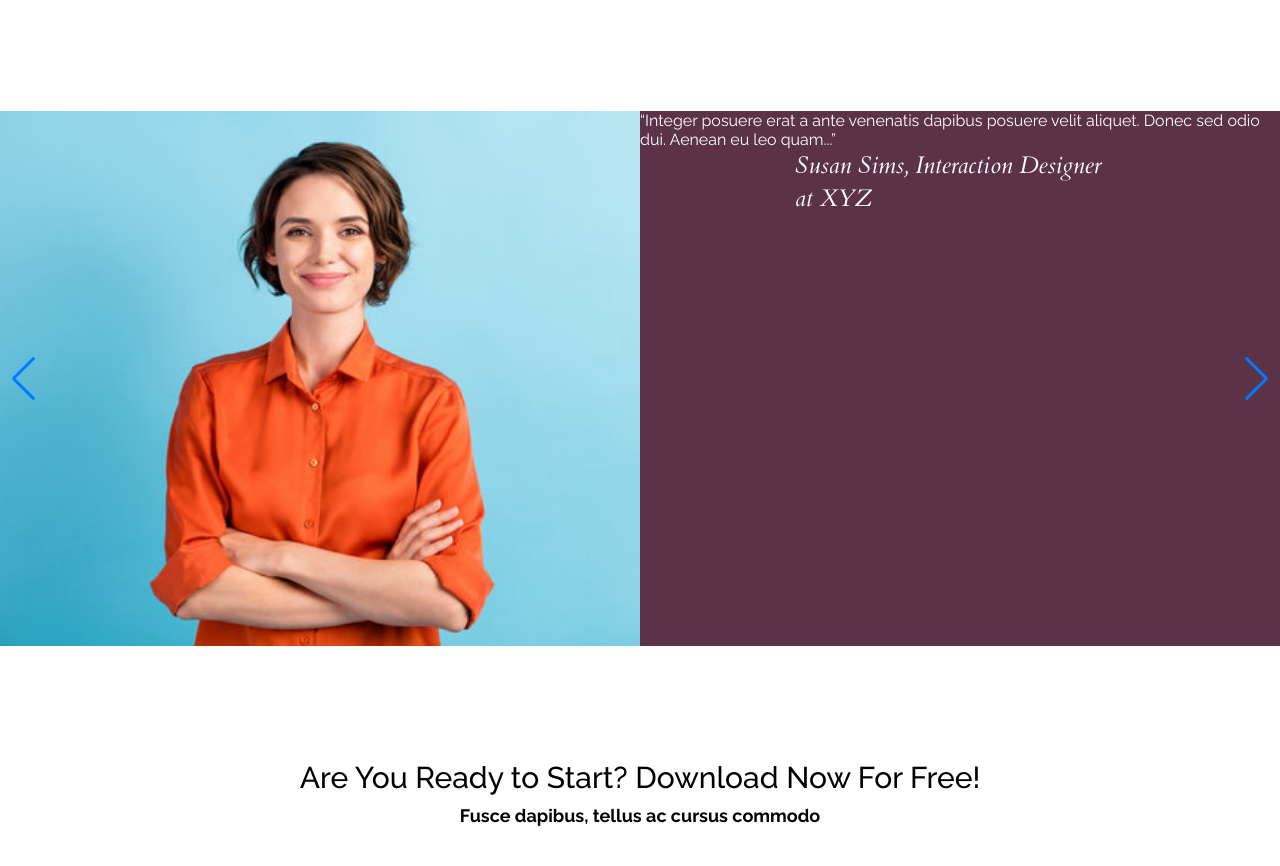
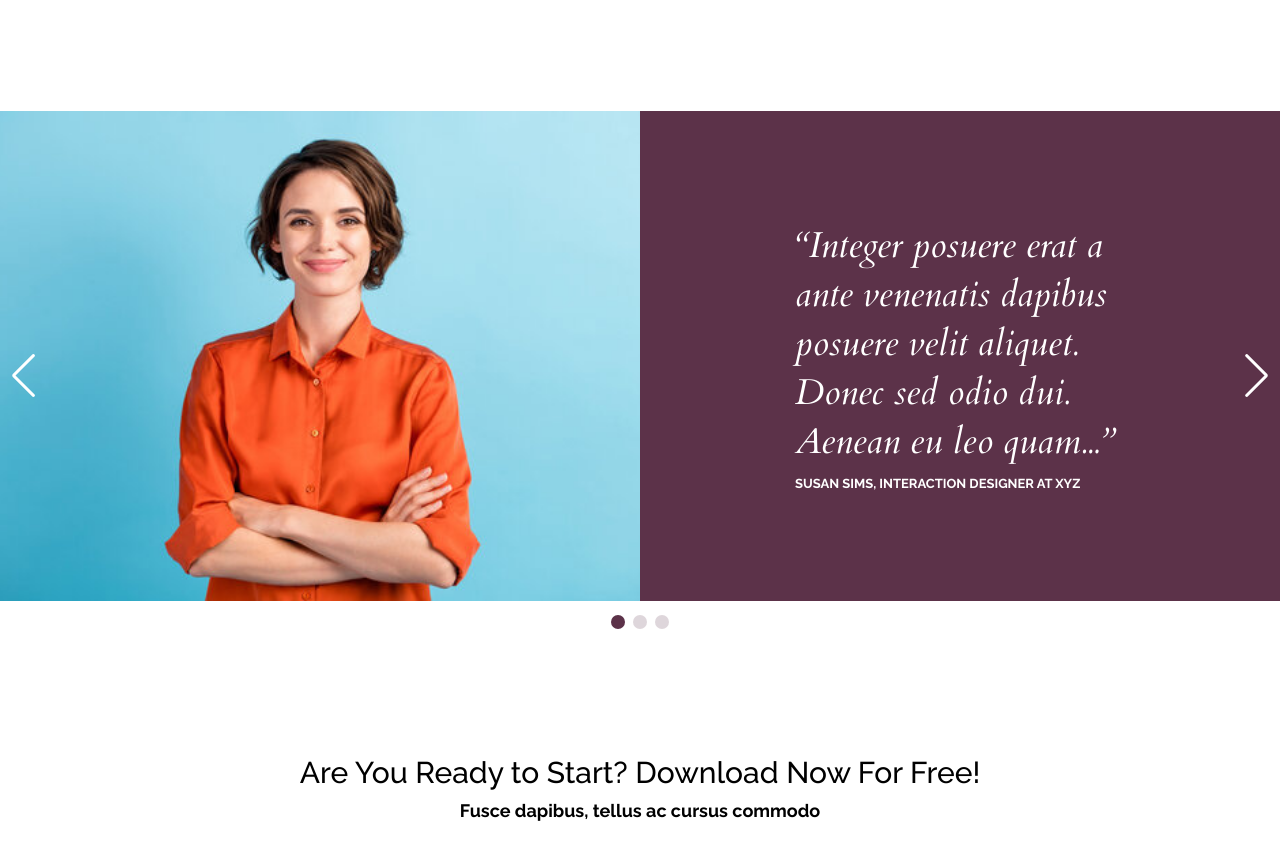
Before and after one commit to feoNikpl/ActiveBox, a website built with Parcel: page src/index.html in a window 1280 px wide. Shown: the part 1545-2411 px from the top of the page. Built offline with nearby package versions, Linux system fonts and the light colour scheme.

Commit message:
fixed testimonials

```diff
--- a/src/index.html
+++ b/src/index.html
@@ -220,12 +220,12 @@
                         </div>
                         <div class="testimonials__text">
                           <div class="testimonials__text-container">
-                            <span class="testimonials__text-descr">
+                            <div class="testimonials__text-descr">
                               “Integer posuere erat a ante venenatis dapibus posuere velit aliquet. Donec sed odio dui. Aenean eu leo quam...”
-                            </span>
-                            <span class="testimonials__text-title">
+                            </div>
+                            <div class="testimonials__text-title">
                               Susan Sims, Interaction Designer at XYZ
-                            </span>
+                            </div>
                           </div>
                         </div>
                     </div>
@@ -237,12 +237,12 @@
                         </div>
                         <div class="testimonials__text">
                           <div class="testimonials__text-container">
-                            <span class="testimonials__text-descr">
+                            <div class="testimonials__text-descr">
                               “Integer posuere erat a ante venenatis dapibus posuere velit aliquet. Donec sed odio dui. Aenean eu leo quam...”
-                            </span>
-                            <span class="testimonials__text-title">
+                            </div>
+                            <div class="testimonials__text-title">
                               Susan Sims, Interaction Designer at XYZ
-                            </span>
+                            </div>
                           </div>
                         </div>
                     </div>
@@ -254,12 +254,12 @@
                         </div>
                         <div class="testimonials__text">
                           <div class="testimonials__text-container">
-                            <span class="testimonials__text-descr">
+                            <div class="testimonials__text-descr">
                               “Integer posuere erat a ante venenatis dapibus posuere velit aliquet. Donec sed odio dui. Aenean eu leo quam...”
-                            </span>
-                            <span class="testimonials__text-title">
+                            </div>
+                            <div class="testimonials__text-title">
                               Susan Sims, Interaction Designer at XYZ
-                            </span>
+                            </div>
                           </div>
                         </div>
                     </div>
@@ -270,7 +270,7 @@
             <div class="swiper-button-prev"></div>
             <div class="swiper-button-next"></div>
 
-
+            <div class="swiper-pagination"></div>
         </div>
     </section>
     <section class="download">
--- a/src/js/app.js
+++ b/src/js/app.js
@@ -6,5 +6,9 @@ new Swiper('.swiper', {
       nextEl: '.swiper-button-next',
       prevEl: '.swiper-button-prev',
     },
-
+    pagination: {
+      el: '.swiper-pagination',
+      type: 'bullets',
+      clickable: true,
+    },
 });
--- a/src/scss/testimonials.scss
+++ b/src/scss/testimonials.scss
@@ -1,12 +1,16 @@
 @import './varables';
 
 .testimonials-wrap{
-    height: 535px;
+    padding-bottom: 40px;
     display: flex;
+    @media (max-width: 320px) {
+        display: block;
+    }
 }
 
 .testimonials__img {
     flex-basis: 50%;
+    height: 490px;
     overflow: hidden;
     img {
         object-fit: cover;
@@ -14,27 +18,66 @@
         width: 100%;
         height: 100%;
     }
+    @media (max-width: 1024px) {
+        height: 332px;
+    }
+    @media (max-width: 320px) {
+        height: 212px;
+    }
 }
 
 .testimonials__text {
     flex-basis: 50%;
-    padding: auto 0;
+    display: flex;
+    flex-direction: column;
+    align-items: center;
+    justify-content: center;
     background-color: rgba(92, 50, 73, 1);
 }
 
 .testimonials__text-descr{
     color: $_white;
-    margin: 0 auto;
+    font-family: "Cardo";
+    font-style: italic;
+    font-weight: 400;
+    text-align: left;
+    font-size: 36px;
+    margin-bottom: 10px;
+    width: 330px;
+    @media (max-width: 1024px) {
+        font-size: 24px;
+    }
+    @media (max-width: 320px) {
+        width: 280px;
+        text-align: center;
+        margin-top: 8px;
+    }
 }
 
 .testimonials__text-title{
     color: $_white;
-    margin: 0 auto;
-    font-family: "Cardo";
-    display: block;
-    font-style: italic;
-    font-weight: 400;
+    font-size: 13px;
+    font-weight: 700;
+    text-transform: uppercase;
     text-align: left;
-    font-size: 24px;
-    width: 330px;
+    @media (max-width: 1024px) {
+        font-size: 12px;
+    }
+    @media (max-width: 320px) {
+        text-align: center;
+        margin-bottom: 95px;
+    }
 }
+.swiper .swiper-button-prev,
+.swiper .swiper-button-next{
+    color: $_white;
+}
+.swiper .swiper-pagination-bullet{
+    width: 14px;
+    height: 14px;
+    background-color: rgba(92, 50, 73, 1);
+    @media (max-width: 320px) {
+        width: 9px;
+        height: 9px;;
+    }
+}
```
